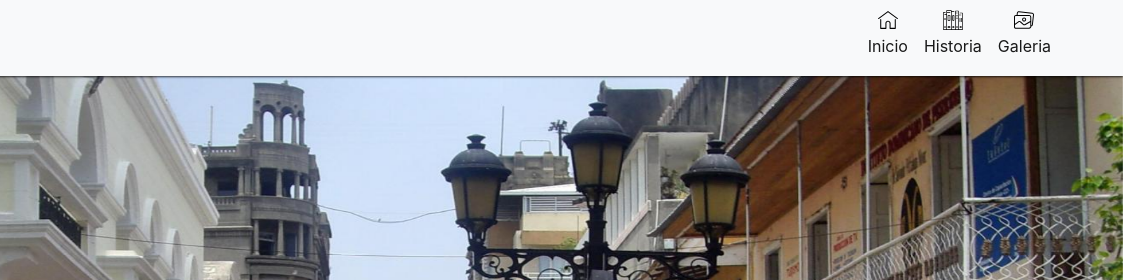
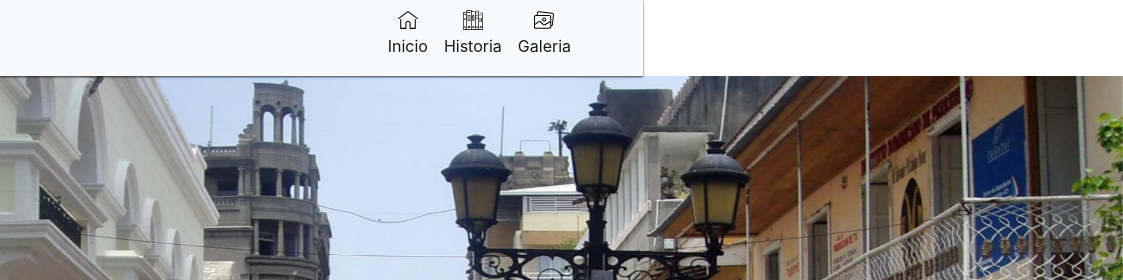
Before and after one commit to EdDevs2503/zona-colonial, a plain HTML site: page index.html in a window 1280 px wide. Shown: the top 280 px of the page, 157-1280 px from the left. Drawn offline with nearby package versions, Linux system fonts and the light colour scheme; some packages are replaced by stand-ins of ours; a script that the page names is missing.

Commit message:
Arreglado bug

```diff
--- a/css/main.css
+++ b/css/main.css
@@ -28,6 +28,7 @@
     top: 0px;
     right: 0px;
     left: 0px;
+    max-width: 100vh;
 }
 .jumbo {
     min-height: 300px;
```
